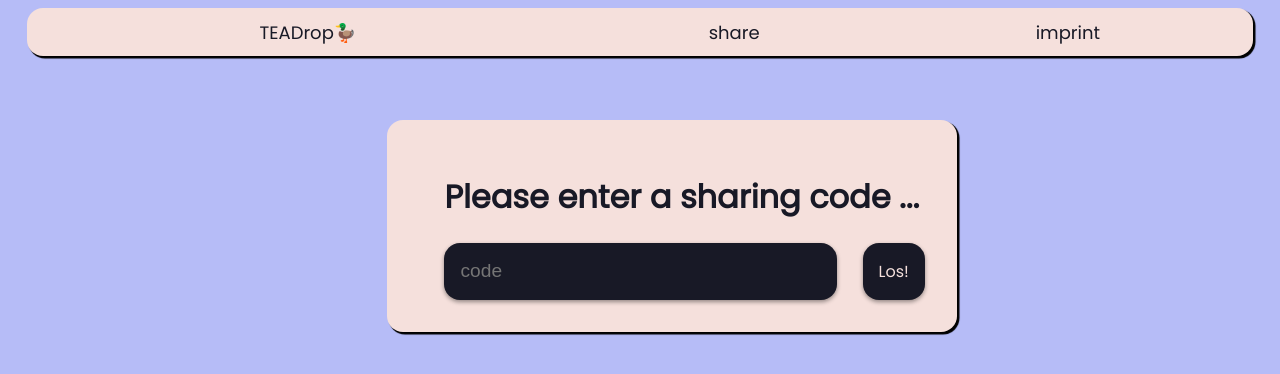
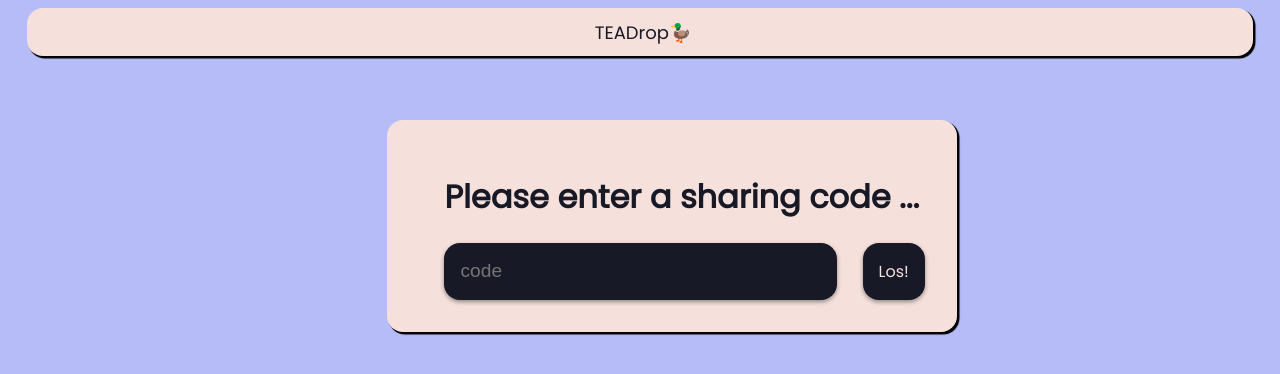
Before and after one commit to computer-leadership-poet/teadrop, a website: page public/page/receive.html in a window 1280 px wide. Drawn offline with Linux system fonts and the light colour scheme.

Commit message:
bug fixed

```diff
--- a/package.json
+++ b/package.json
@@ -6,6 +6,7 @@
     "mime-types": "^2.1.35",
     "multer": "^1.4.5-lts.1",
     "node-blob": "^0.0.2",
+    "path": "^0.12.7",
     "pdf-thumbnail": "^1.0.6",
     "serve-favicon": "^2.5.0",
     "ws": "^8.12.1"
--- a/public/page/receive.html
+++ b/public/page/receive.html
@@ -14,15 +14,6 @@
     <div class="container-fluid vertical-center">
       <a class="nav-header" href="/" >TEADrop🦆</a>
     </div>
-
-    <div class="container-fluid vertical-center">
-      <a class="nav-header" href="/share">share</a>
-    </div>
-
-    <div class="container-fluid vertical-center">
-      <a class="nav-header" href="/imprint">imprint</a>
-    </div>
-
 
 </nav>
 
```
Also changed, not shown: public/page/share.html (+0 -10 lines), 1 other file.
